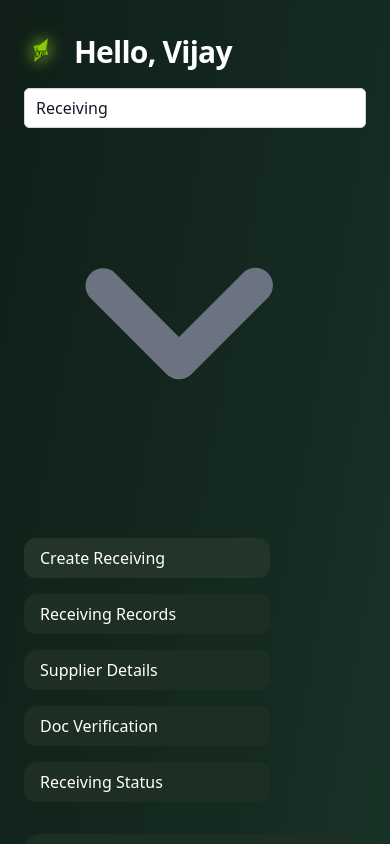
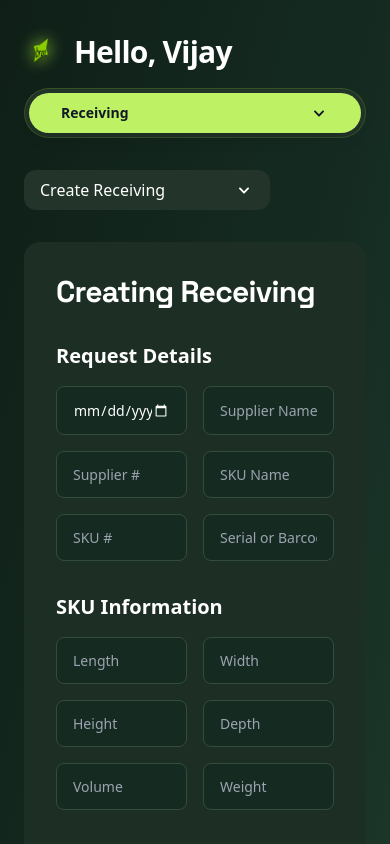
Before and after one commit to team-brat/front, a React (Create React App) app: page /receiving/create in a window 390 px wide. Shown: the top 844 px of the page. Built offline with nearby package versions, Linux system fonts and the light colour scheme.

Commit message:
Add responsive UI

```diff
--- a/src/components/Header.jsx
+++ b/src/components/Header.jsx
@@ -1,4 +1,4 @@
-import React from 'react';
+import React, { useState } from 'react';
 import { ChevronDownIcon } from '@heroicons/react/16/solid';
 import { useNavigate, useLocation } from 'react-router-dom';
 
@@ -9,6 +9,7 @@ function classNames(...classes) {
 const Header = () => {
   const navigate = useNavigate();
   const location = useLocation();
+  const [isOpen, setIsOpen] = useState(false);
 
   const initialTabs = [
     { name: 'Dashboard', href: '/warehouse' },
@@ -38,12 +39,10 @@ const Header = () => {
     );
 
     navigate(selected.href);
+    setIsOpen(false);
   };
 
-  const handleDropdownChange = (e) => {
-    const selectedTab = tabsState.find((tab) => tab.name === e.target.value);
-    if (selectedTab) handleTabClick(selectedTab.name);
-  };
+  const currentTab = tabsState.find(tab => tab.current);
 
   return (
     <header className="flex flex-col lg:flex-row justify-between items-start lg:items-center mb-8 gap-4">
@@ -54,22 +53,38 @@ const Header = () => {
 
       {/* Tabs Section */}
       <div className="w-full lg:w-auto">
-        {/* Mobile Dropdown */}
-        <div className="grid grid-cols-1 sm:hidden relative">
-          <select
-            value={tabsState.find((tab) => tab.current)?.name}
-            onChange={handleDropdownChange}
-            aria-label="Select a tab"
-            className="w-full appearance-none rounded-md bg-white py-2 pl-3 pr-8 text-base text-gray-900 outline outline-1 -outline-offset-1 outline-gray-300 focus:outline focus:outline-2 focus:-outline-offset-2 focus:outline-lime-600"
-          >
-            {tabsState.map((tab) => (
-              <option key={tab.name}>{tab.name}</option>
-            ))}
-          </select>
-          <ChevronDownIcon
-            aria-hidden="true"
-            className="pointer-events-none -ml-8 self-center justify-self-end fill-gray-500"
-          />
+        {/* Mobile Current Tab */}
+        <div className="sm:hidden relative">
+          <div className="bg-[#23352b] p-1 rounded-full shadow-inner border border-lime-500/20">
+            <button
+              onClick={() => setIsOpen(!isOpen)}
+              className="w-full flex items-center justify-between bg-lime-300 text-gray-900 shadow-lg rounded-full px-8 py-2.5 text-sm font-semibold"
+            >
+              {currentTab?.name}
+              <ChevronDownIcon
+                className={`w-5 h-5 transition-transform ${isOpen ? 'rotate-180' : ''}`}
+              />
+            </button>
+          </div>
+
+          {isOpen && (
+            <div className="absolute top-full left-0 right-0 mt-2 bg-[#23352b] rounded-xl overflow-hidden z-50 shadow-lg border border-lime-500/20">
+              {tabsState.map((tab) => (
+                <button
+                  key={tab.name}
+                  onClick={() => handleTabClick(tab.name)}
+                  className={classNames(
+                    tab.current
+                      ? 'bg-lime-300 text-gray-900'
+                      : 'text-lime-100 hover:bg-lime-400/20 hover:text-lime-300',
+                    'w-full text-left px-6 py-3 text-sm font-semibold transition-all duration-200 ease-in-out'
+                  )}
+                >
+                  {tab.name}
+                </button>
+              ))}
+            </div>
+          )}
         </div>
 
         {/* Desktop Tabs */}
--- a/src/components/Receiving.jsx
+++ b/src/components/Receiving.jsx
@@ -6,6 +6,7 @@ import { Outlet } from 'react-router-dom';
 const ReceivingPage = () => {
   return (
     <div className="min-h-screen bg-gradient-to-br from-[#0f1f17] via-[#152b22] to-[#1f3d2d] px-6 py-8 text-white font-sans">
+
       <Header />
       <div className="grid grid-cols-1 md:grid-cols-5 gap-8">
         <Sidebar />
--- a/src/components/Receiving/CreateReceiving.jsx
+++ b/src/components/Receiving/CreateReceiving.jsx
@@ -3,9 +3,9 @@ import React, { useState } from 'react';
 const CreateReceiving = () => {
   const [formData, setFormData] = useState({});
   const [attachments, setAttachments] = useState({
-    invoice: false,
-    billOfEntry: false,
-    airwayBill: false
+    invoice: null,
+    bill_of_entry: null,
+    airway_bill: null
   });
 
   const handleChange = (e) => {
@@ -15,18 +15,86 @@ const CreateReceiving = () => {
     });
   };
 
-  const handleFileChange = (e, documentType) => {
+  const handleFileChange = async (e, documentType) => {
     if (e.target.files.length > 0) {
-      setAttachments(prev => ({
-        ...prev,
-        [documentType]: true
-      }));
+      const file = e.target.files[0];
+      const reader = new FileReader();
+
+      reader.onload = () => {
+        const base64Content = reader.result.split(',')[1];
+        setAttachments(prev => ({
+          ...prev,
+          [documentType]: {
+            file_name: file.name,
+            content_type: file.type,
+            file_content: base64Content
+          }
+        }));
+      };
+
+      reader.readAsDataURL(file);
     }
   };
 
-  const handleSubmit = (e) => {
+  const handleSubmit = async (e) => {
     e.preventDefault();
-    console.log('Submitted:', formData);
+
+    const API_URL = "https://zf42ytba0m.execute-api.us-east-2.amazonaws.com/dev";
+    const RECEIVING_ORDERS_ENDPOINT = `${API_URL}/receiving-orders`;
+
+    const payload = {
+      request_details: {
+        scheduled_date: formData.scheduledDate,
+        supplier_name: formData.supplierName,
+        supplier_number: formData.supplierNumber,
+        sku_name: formData.skuName,
+        sku_number: formData.skuNumber,
+        serial_or_barcode: formData.barcode
+      },
+      sku_information: {
+        sku_name: formData.skuName,
+        sku_number: formData.skuNumber,
+        serial_or_barcode: formData.barcode,
+        length: parseFloat(formData.length) || 0,
+        width: parseFloat(formData.width) || 0,
+        height: parseFloat(formData.height) || 0,
+        depth: parseFloat(formData.depth) || 0,
+        volume: parseFloat(formData.volume) || 0,
+        weight: parseFloat(formData.weight) || 0
+      },
+      shipment_information: {
+        shipment_number: formData.shipmentNumber,
+        truck_number: formData.truckNumber,
+        driver_contact_info: formData.driverContact
+      },
+      documents: attachments,
+      user_id: "brat"
+    };
+
+    console.log('Sending payload:', payload);
+
+    try {
+      const response = await fetch(RECEIVING_ORDERS_ENDPOINT, {
+        method: 'POST',
+        headers: {
+          'Content-Type': 'application/json',
+        },
+        body: JSON.stringify(payload)
+      });
+
+      console.log('Response status:', response.status);
+
+      if (response.status === 201) {
+        const responseData = await response.json();
+        console.log('Success! Order created:', responseData);
+      } else {
+        const errorData = await response.json();
+        console.error('Failed to create order:', errorData);
+      }
+
+    } catch (error) {
+      console.error('Error creating receiving order:', error);
+    }
   };
 
   return (
@@ -35,7 +103,7 @@ const CreateReceiving = () => {
         <h1 className="text-3xl font-bold mb-8 tracking-tight font-grotesk">Creating Receiving</h1>
         <h2 className="text-xl font-semibold mb-4">Request Details</h2>
         <div className="grid grid-cols-2 md:grid-cols-4 gap-4">
-          <input className="input" name="scheduledDate" placeholder="Scheduled Date" onChange={handleChange} />
+          <input className="input" type="date" name="scheduledDate" onChange={handleChange} />
           <input className="input" name="supplierName" placeholder="Supplier Name" onChange={handleChange} />
           <input className="input" name="supplierNumber" placeholder="Supplier #" onChange={handleChange} />
           <input className="input" name="skuName" placeholder="SKU Name" onChange={handleChange} />
@@ -47,15 +115,12 @@ const CreateReceiving = () => {
       <div>
         <h2 className="text-xl font-semibold mb-4">SKU Information</h2>
         <div className="grid grid-cols-2 md:grid-cols-3 gap-4">
-          <input className="input" name="SKU Name" placeholder="SKU Name" onChange={handleChange} />
-          <input className="input" name="SKU #" placeholder="SKU #" onChange={handleChange} />
-          <input className="input" name="Serial/Barcode # " placeholder="Serial/Barcode #" onChange={handleChange} />
-          <input className="input" name="length" placeholder="Length" onChange={handleChange} />
-          <input className="input" name="width" placeholder="Width" onChange={handleChange} />
-          <input className="input" name="height" placeholder="Height" onChange={handleChange} />
-          <input className="input" name="depth" placeholder="Depth" onChange={handleChange} />
-          <input className="input" name="volume" placeholder="Volume" onChange={handleChange} />
-          <input className="input" name="weight" placeholder="Weight" onChange={handleChange} />
+          <input className="input" name="length" type="number" step="0.1" placeholder="Length" onChange={handleChange} />
+          <input className="input" name="width" type="number" step="0.1" placeholder="Width" onChange={handleChange} />
+          <input className="input" name="height" type="number" step="0.1" placeholder="Height" onChange={handleChange} />
+          <input className="input" name="depth" type="number" step="0.1" placeholder="Depth" onChange={handleChange} />
+          <input className="input" name="volume" type="number" step="0.1" placeholder="Volume" onChange={handleChange} />
+          <input className="input" name="weight" type="number" step="0.1" placeholder="Weight" onChange={handleChange} />
         </div>
       </div>
 
@@ -71,13 +136,14 @@ const CreateReceiving = () => {
       <div>
         <h2 className="text-xl font-semibold mb-4">Document Attachment</h2>
         <div className="space-y-4">
-          {[{ label: 'Invoice', key: 'invoice' }, { label: 'Bill of Entry', key: 'billOfEntry' }, { label: 'Airway Bill', key: 'airwayBill' }].map(({ label, key }) => (
+          {[{ label: 'Invoice', key: 'invoice' }, { label: 'Bill of Entry', key: 'bill_of_entry' }, { label: 'Airway Bill', key: 'airway_bill' }].map(({ label, key }) => (
             <div key={key} className="flex flex-col md:flex-row md:items-center md:justify-between gap-2 md:gap-6">
               <span className={`text-sm font-dm md:w-40 ${attachments[key] ? 'text-lime-400' : 'text-gray-400'}`}>
                 {attachments[key] ? `✅ ${label} Submitted` : label}
               </span>
               <input
                 type="file"
+                accept=".pdf,.doc,.docx"
                 onChange={(e) => handleFileChange(e, key)}
                 className="block w-full md:w-auto text-sm text-white file:mr-3 file:py-1 file:px-4 file:rounded-lg file:border-0 file:text-sm file:font-medium file:bg-[#365c46] file:text-white hover:file:bg-[#3e6e53] file:content-['Upload_File']"
                 lang="en"
@@ -111,6 +177,9 @@ const CreateReceiving = () => {
         input::file-selector-button {
           content: 'Upload File';
         }
+        input[type="date"] {
+          color-scheme: dark;
+        }
       `}</style>
     </form>
   );
--- a/src/components/Sidebar.jsx
+++ b/src/components/Sidebar.jsx
@@ -1,7 +1,11 @@
-import React from 'react';
-import { NavLink } from 'react-router-dom';
+import React, { useState } from 'react';
+import { NavLink, useLocation } from 'react-router-dom';
+import { ChevronDownIcon } from '@heroicons/react/16/solid';
 
 const Sidebar = () => {
+  const [isOpen, setIsOpen] = useState(false);
+  const location = useLocation();
+
   const tabs = [
     { name: 'Create Receiving', href: '/receiving/create' },
     { name: 'Receiving Records', href: '/receiving/records' },
@@ -10,14 +14,47 @@ const Sidebar = () => {
     { name: 'Receiving Status', href: '/receiving/status' },
   ];
 
+  const currentTab = tabs.find(tab => tab.href === location.pathname);
+
   return (
-    <div className="col-span-1 space-y-4 pt-1">
+    <div className="w-full lg:w-60 relative">
+      {/* Mobile View (Dropdown) */}
+      <div className="block lg:hidden relative">
+        <button
+          onClick={() => setIsOpen(!isOpen)}
+          className="w-full flex items-center justify-between py-2 px-4 bg-[#23352b] text-white font-medium rounded-xl"
+        >
+          <span>{currentTab?.name || 'Select Tab'}</span>
+          <ChevronDownIcon className={`w-5 h-5 transition-transform ${isOpen ? 'rotate-180' : ''}`} />
+        </button>
+
+        {isOpen && (
+          <div className="absolute top-full left-0 right-0 mt-1 z-50 bg-[#1d2e24] rounded-xl shadow-xl border border-lime-500/20">
+            {tabs.map((tab) => (
+              <NavLink
+                key={tab.href}
+                to={tab.href}
+                onClick={() => setIsOpen(false)}
+                className={({ isActive }) =>
+                  `block w-full py-2 px-4 text-left font-medium text-white transition
+                  ${isActive ? 'bg-[#23352b]' : 'hover:bg-[#23352b]'}`
+                }
+              >
+                {tab.name}
+              </NavLink>
+            ))}
+          </div>
+        )}
+      </div>
+
+      {/* Desktop View (Sidebar) */}
+      <div className="hidden lg:block space-y-2 mt-4">
         {tabs.map((tab) => (
           <NavLink
             key={tab.href}
             to={tab.href}
             className={({ isActive }) =>
-            `w-full block py-2 px-4 text-left rounded-xl text-white font-medium transition
+              `block w-full py-2 px-4 text-left font-medium rounded-xl text-white transition
               ${isActive ? 'bg-[#23352b]' : 'bg-[#1d2e24] hover:bg-[#23352b]'}`
             }
           >
@@ -25,6 +62,7 @@ const Sidebar = () => {
           </NavLink>
         ))}
       </div>
+    </div>
   );
 };
 
```
Lines whose indentation alone changed are shown as unchanged.
